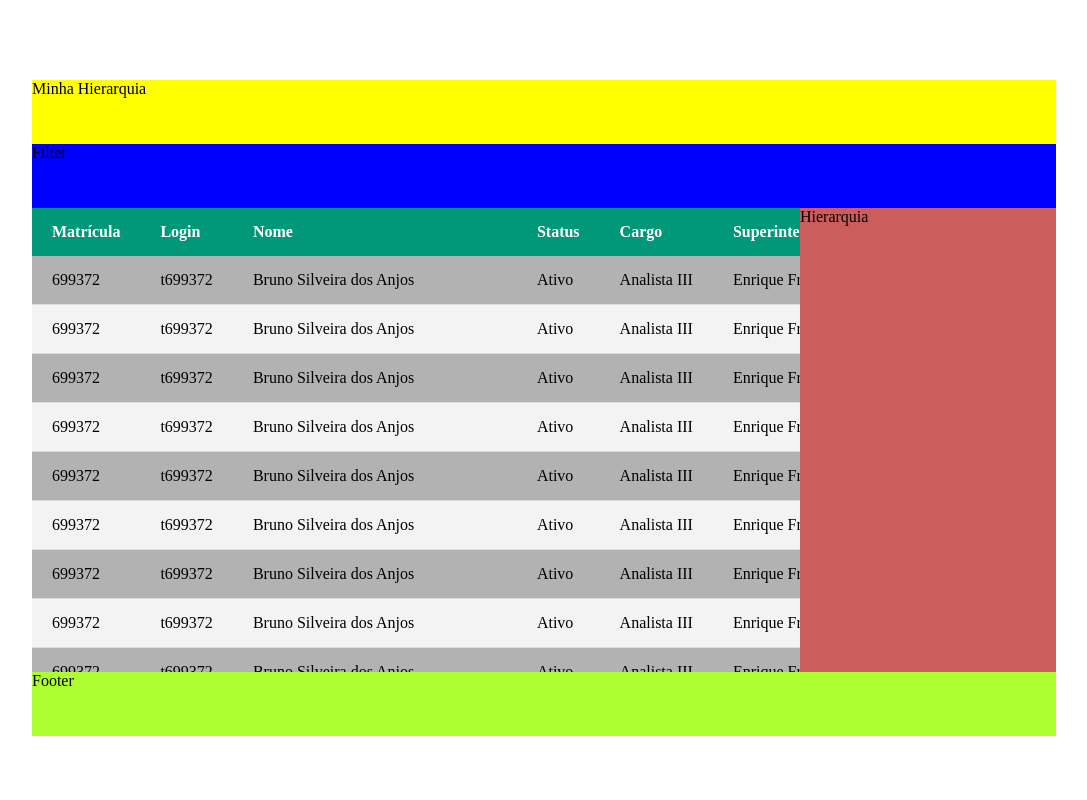
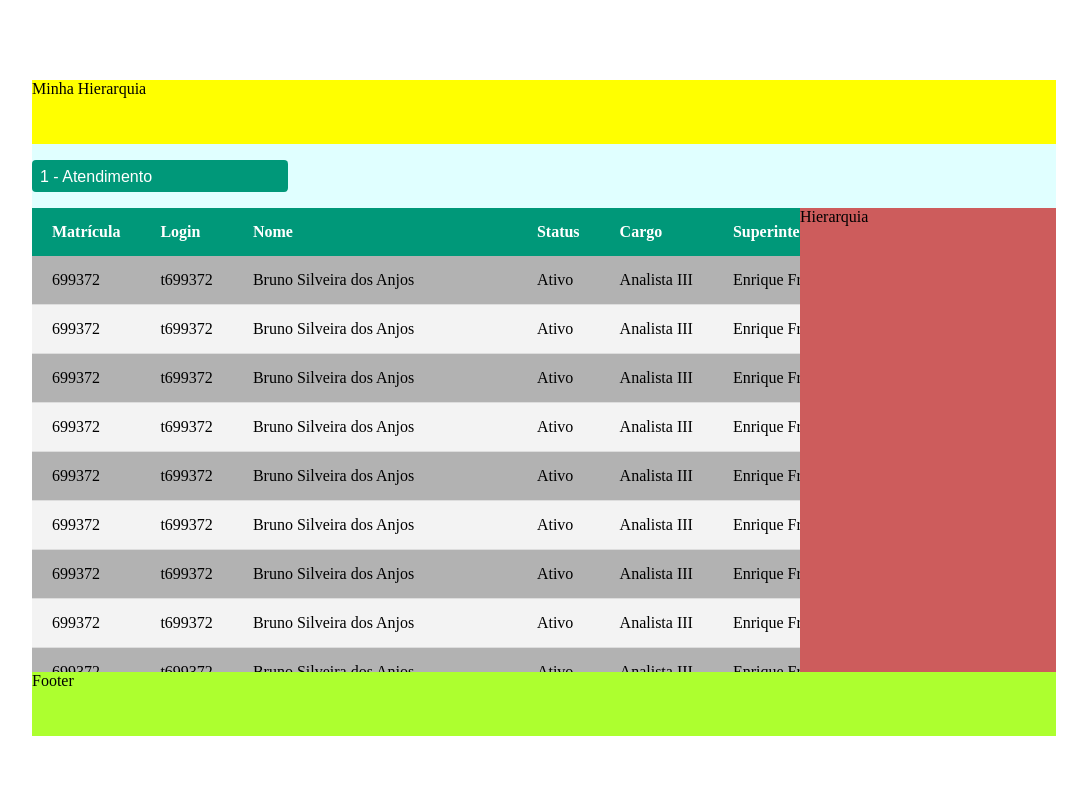
Before and after one commit to brunosilveiradosanjos/css, a plain HTML site: page form/index.html in a window 1280 px wide. Shown: the whole page, without its empty margins (96-1183 px from the left). Drawn offline with Linux system fonts and the light colour scheme.

Commit message:
selct dropdow

```diff
--- a/form/index.html
+++ b/form/index.html
@@ -14,7 +14,17 @@
         <div class="container">
             <div class="title">Minha Hierarquia</div>
             <div class="hierarquia">Hierarquia</div>
-            <div class="filter">Filter</div>
+            <div class="filter">
+                <div class="select">
+                    <select name="format" id="format">
+                        <!-- <option selected disabled>Selecione</option>  -->
+                        <option value="1">1 - Atendimento</option>
+                        <option value="2">2 - Direct</option>
+                        <option value="3">3 - Mídias Digitais</option>
+                    </select>
+                </div>
+
+            </div>
             <div class="content">
                 <table>
                     <thead>
--- a/form/styles.css
+++ b/form/styles.css
@@ -45,10 +45,54 @@
 }
 
 .filter{
-    background: blue;
+    background: lightcyan;
     grid-area: fi;
-    /* grid-column: 1/5;
-    grid-row: 2/3; */
+    display:grid;
+    /* background-color:darkslateblue; */
+    grid-template-columns: 1fr 1fr 1fr 1fr;
+    grid-template-rows: 1fr 1fr;
+    grid-template-areas:    "both up up up"
+                            "both down down down ";
+                            /* position: relative;
+                            font-family: Arial; */
+
+}
+
+.filter .select{
+    grid-area: both;
+    display: flex;
+    flex-direction: row;
+    align-items: center;
+    align-self: center;
+    justify-content:start;
+    height: 2em;
+    background: #009879;
+    overflow: hidden;
+    border-radius: .25em;
+    border: 0 !important;
+}
+
+.filter .select select{
+    -webkit-appearance: none;
+    -moz-appearance: none;
+    -ms-appearance: none;
+    appearance: none;
+    outline: none;
+    box-shadow: none ;
+    border: 0 !important;
+    background: #009879;
+    background-image: none;
+    height: 2.4em;
+    flex:1;
+    padding:0 .5em;
+    color: #fff;
+    cursor: pointer;
+    font-size: 1em;
+    transition: 0.25 all ease;
+}
+
+select::-ms-expand{
+    display:none;
 }
 
 .content{
```
